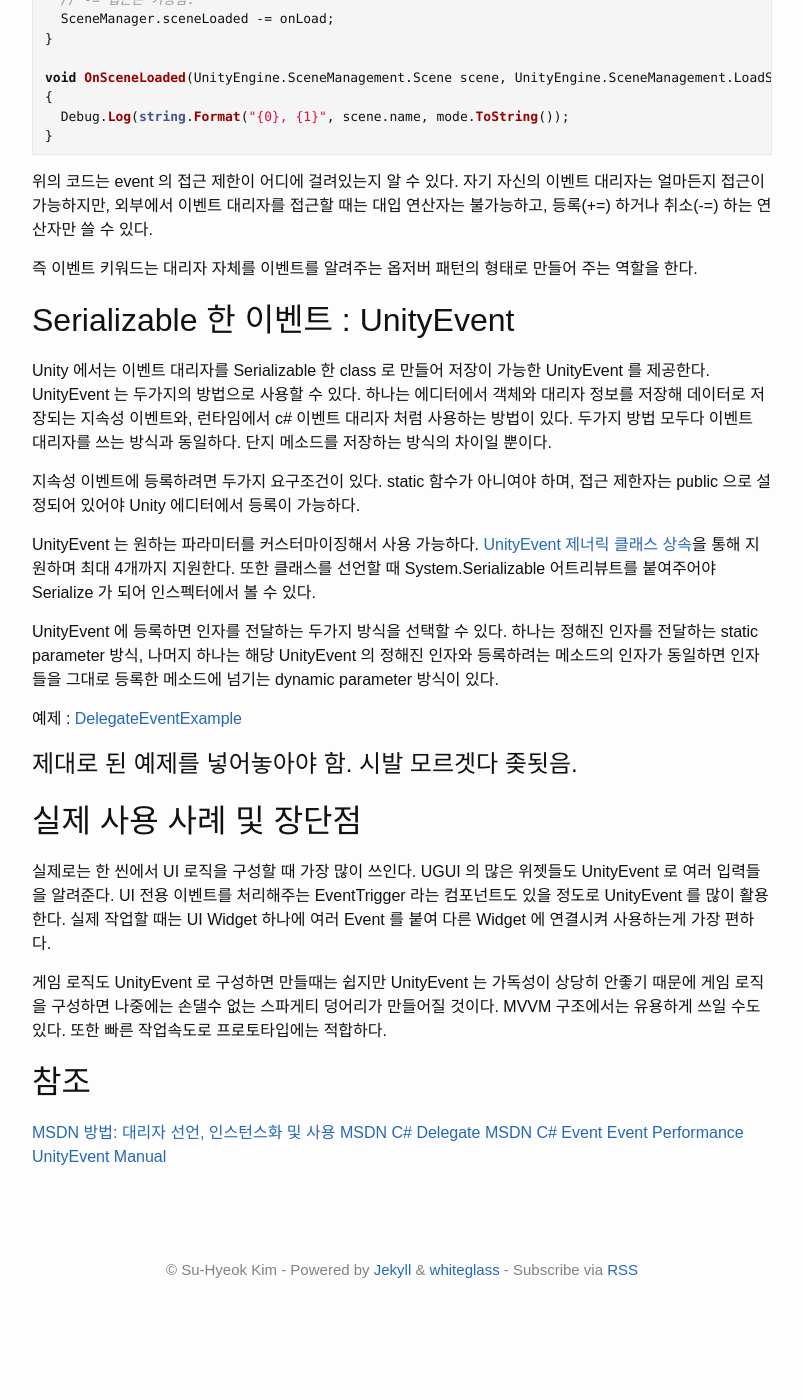
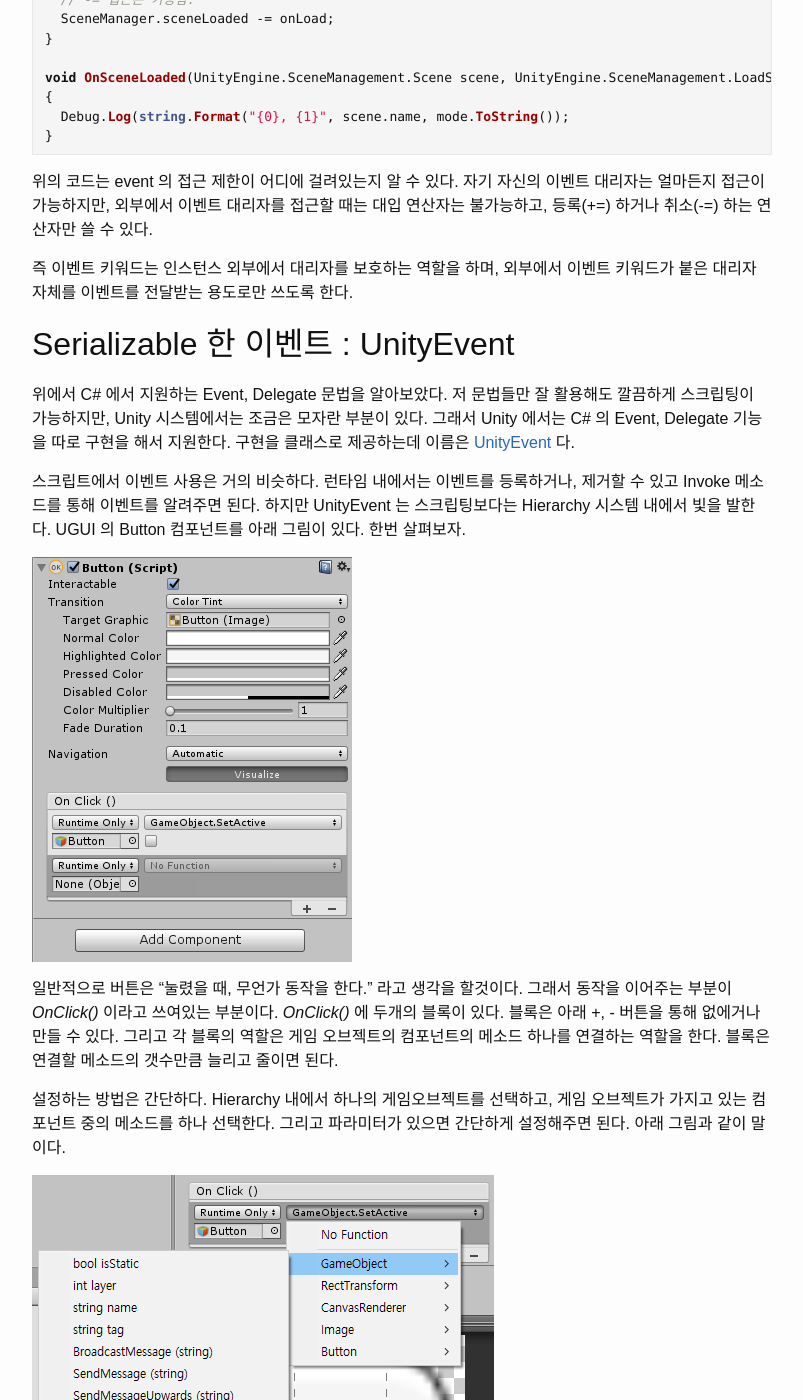
Before and after one commit to suhyeokkim/suhyeokkim.github.io, a Jekyll site: the page built from _posts/2017-04-02-unity-event-handling.md, in a window 1280 px wide and 1400 px high, scrolled down 2015 px. Shown: the whole window, without its empty margins (238-1041 px from the left). Built offline with Jekyll 4.4.1, drawn with Linux system fonts in a browser that asks for light colours; comment, search, counter and statistics services are not loaded; before the commit the page ends 3341 px from its top, so only the background shows below that; some of the changed text lies outside the part shown.

Commit message:
Update post - event handling

```diff
--- a/_posts/2017-04-02-unity-event-handling.md
+++ b/_posts/2017-04-02-unity-event-handling.md
@@ -105,32 +105,48 @@ void OnSceneLoaded(UnityEngine.SceneManagement.Scene scene, UnityEngine.SceneMan
 
 위의 코드는 event 의 접근 제한이 어디에 걸려있는지 알 수 있다. 자기 자신의 이벤트 대리자는 얼마든지 접근이 가능하지만, 외부에서 이벤트 대리자를 접근할 때는 대입 연산자는 불가능하고, 등록(+=) 하거나 취소(-=) 하는 연산자만 쓸 수 있다.
 
-즉 이벤트 키워드는 대리자 자체를 이벤트를 알려주는 옵저버 패턴의 형태로 만들어 주는 역할을 한다.
+즉 이벤트 키워드는 인스턴스 외부에서 대리자를 보호하는 역할을 하며, 외부에서 이벤트 키워드가 붙은 대리자 자체를 이벤트를 전달받는 용도로만 쓰도록 한다.
 
 ## Serializable 한 이벤트 : UnityEvent
 
-Unity 에서는 이벤트 대리자를 Serializable 한 class 로 만들어 저장이 가능한 UnityEvent 를 제공한다. UnityEvent 는 두가지의 방법으로 사용할 수 있다. 하나는 에디터에서 객체와 대리자 정보를 저장해 데이터로 저장되는 지속성 이벤트와, 런타임에서 c# 이벤트 대리자 처럼 사용하는 방법이 있다. 두가지 방법 모두다 이벤트 대리자를 쓰는 방식과 동일하다. 단지 메소드를 저장하는 방식의 차이일 뿐이다.
+위에서 C# 에서 지원하는 Event, Delegate 문법을 알아보았다. 저 문법들만 잘 활용해도 깔끔하게 스크립팅이 가능하지만, Unity 시스템에서는 조금은 모자란 부분이 있다. 그래서 Unity 에서는 C# 의 Event, Delegate 기능을 따로 구현을 해서 지원한다. 구현을 클래스로 제공하는데 이름은 [UnityEvent](https://docs.unity3d.com/ScriptReference/Events.UnityEvent.html) 다.
 
-지속성 이벤트에 등록하려면 두가지 요구조건이 있다. static 함수가 아니여야 하며, 접근 제한자는 public 으로 설정되어 있어야 Unity 에디터에서 등록이 가능하다.
+스크립트에서 이벤트 사용은 거의 비슷하다. 런타임 내에서는 이벤트를 등록하거나, 제거할 수 있고 Invoke 메소드를 통해 이벤트를 알려주면 된다. 하지만 UnityEvent 는 스크립팅보다는 Hierarchy 시스템 내에서 빛을 발한다. UGUI 의 Button 컴포넌트를 아래 그림이 있다. 한번 살펴보자.
 
-UnityEvent 는 원하는 파라미터를 커스터마이징해서 사용 가능하다. [UnityEvent 제너릭 클래스 상속](https://docs.unity3d.com/ScriptReference/Events.UnityEvent_1.html)을 통해 지원하며 최대 4개까지 지원한다. 또한 클래스를 선언할 때 System.Serializable 어트리뷰트를 붙여주어야 Serialize 가 되어 인스펙터에서 볼 수 있다.
+![inspector](/images/eventhandling-inspector.png)
 
-UnityEvent 에 등록하면 인자를 전달하는 두가지 방식을 선택할 수 있다. 하나는 정해진 인자를 전달하는 static parameter 방식, 나머지 하나는 해당 UnityEvent 의 정해진 인자와 등록하려는 메소드의 인자가 동일하면 인자들을 그대로 등록한 메소드에 넘기는 dynamic parameter 방식이 있다.
+일반적으로 버튼은 "눌렸을 때, 무언가 동작을 한다." 라고 생각을 할것이다. 그래서 동작을 이어주는 부분이 _OnClick()_ 이라고 쓰여있는 부분이다. _OnClick()_ 에 두개의 블록이 있다. 블록은 아래 +, - 버튼을 통해 없에거나 만들 수 있다. 그리고 각 블록의 역할은 게임 오브젝트의 컴포넌트의 메소드 하나를 연결하는 역할을 한다. 블록은 연결할 메소드의 갯수만큼 늘리고 줄이면 된다.
 
-예제 : [DelegateEventExample]({{ site.url }}/assets/examples/DelegateEventExample.zip)
+설정하는 방법은 간단하다. Hierarchy 내에서 하나의 게임오브젝트를 선택하고, 게임 오브젝트가 가지고 있는 컴포넌트 중의 메소드를 하나 선택한다. 그리고 파라미터가 있으면 간단하게 설정해주면 된다. 아래 그림과 같이 말이다.
 
-# 제대로 된 예제를 넣어놓아야 함. 시발 모르겟다 좆됫음.
+![inspector](/images/eventhandling-inspector-select-method.png)
+
+이렇게 메소드를 등록하면된다. 그런데 UnityEvent 에 등록할 수 있는 메소드의 제한이 있다. 우선 static 함수가 아니여야 하며, 무조건 public 으로 접근제한자가 설정되어 있어야 한다. static 함수가 아니여야 하는건 실제 컴포넌트의 메소드를 호출한다는 컨셉인것 같고, 접근제한자가 public 이여야 하는건 스크립트의 유연함을 위해 그런듯 하다.
+
+그런데 사용하다보면 조금 의문이 드는점이 있다. [UnityEvent](https://docs.unity3d.com/ScriptReference/Events.UnityEvent.html) 에서 정의된 _AddListener/RemoveListener_ 와 인스펙터에서 설정해준 정보들이 다르게 취급되는 것처럼 보인다.
+
+사실 UnityEvent 에서는 메소드 등록 정보를 두개로 나누어서 관리한다.
+
+하나는 인스펙터에서 설정해준 persistant listner(지속성 리스너), 하나는 non-persistant listener(비지속성 리스너) 로 구분을 한다. 인스펙터에서 설정해준 값들은 지속성 리스너로 취급하며 런타임에서는 수정이 불가능하다. Unity 프로젝트안에 저장된(직렬화된) 데이터들이라서 런타임에서는 수정이 불가능 하기 때문이다.(에디터에서는 가능하다)
+
+그리고 UnityEvent 클래스에 직접 정의된 _AddListener/RemoveListener_ 은 비지속성 리스너를 취급하는 메소드다. 이들은 런타임에서 등록, 제거가 가능하다. 하지만 지속되지 않는(저장되지 않는) 리스너로 위에서 설명한 C# event, delgate 문법과 같은 기능을 한다.
+
+파라미터 설정도 사용자 마음대로 설정할수 있다. 자세한 설정 방법은 [UnityEvent](https://docs.unity3d.com/ScriptReference/Events.UnityEvent_1.html) 를 참조하면 된다.
 
 ## 실제 사용 사례 및 장단점
 
-실제로는 한 씬에서 UI 로직을 구성할 때 가장 많이 쓰인다. UGUI 의 많은 위젯들도 UnityEvent 로 여러 입력들을 알려준다. UI 전용 이벤트를 처리해주는 EventTrigger 라는 컴포넌트도 있을 정도로 UnityEvent 를 많이 활용한다. 실제 작업할 때는 UI Widget 하나에 여러 Event 를 붙여 다른 Widget 에 연결시켜 사용하는게 가장 편하다.
+보통 빠르게 게임 로직을 작업해야 할때나, UI 로직을 구성할 때 가장 많이 쓰인다. UGUI 의 많은 위젯들도 UnityEvent 를 사용하고 심지어 UI 전용 이벤트를 처리해주는 EventTrigger 라는 컴포넌트도 있을 정도로 UnityEvent 를 많이 활용한다.
 
-게임 로직도 UnityEvent 로 구성하면 만들때는 쉽지만 UnityEvent 는 가독성이 상당히 안좋기 때문에 게임 로직을 구성하면 나중에는 손댈수 없는 스파게티 덩어리가 만들어질 것이다. MVVM 구조에서는 유용하게 쓰일 수도 있다. 또한 빠른 작업속도로 프로토타입에는 적합하다.
+게임 로직도 UnityEvent 로 구성하면 만들때는 쉽지만 UnityEvent 는 가독성이 상당히 안좋기 때문에 복잡한 게임 로직을 구성하면 나중에는 손댈수 없는 스파게티 코드도 아닌 덩어리가 만들어질 것이다. 하지만 간단한 게임 로직이나, 프로토타이핑에는 매우 적합하다. 그리고 개인적으로 제일 좋은 것은 이벤트를 연결하는 코드를 관리하지 않아서 좋다.
+
+간단한 예제를 만들어 보았다. Unity 에서 보통 처음으로 보게되는 예제 Roll-a-ball 을 C# event 와 UnityEvent 를 사용해 만들어 보았다.
+
+링크 : [Extended-Roll-a-Ball](https://github.com/hrmrzizon/Extended-Roll-a-Ball)
 
 ## 참조
 
-[MSDN 방법: 대리자 선언, 인스턴스화 및 사용](https://msdn.microsoft.com/ko-kr/library/ms173176.aspx)
-[MSDN C# Delegate](https://msdn.microsoft.com/ko-kr/library/ms173172.aspx)
-[MSDN C# Event](https://msdn.microsoft.com/ko-kr/library/awbftdfh.aspx)
-[Event Performance](http://jacksondunstan.com/articles/3335)
-[UnityEvent Manual](https://docs.unity3d.com/kr/current/Manual/UnityEvents.html)
+- [MSDN 방법: 대리자 선언, 인스턴스화 및 사용](https://msdn.microsoft.com/ko-kr/library/ms173176.aspx)
+- [MSDN C# Delegate](https://msdn.microsoft.com/ko-kr/library/ms173172.aspx)
+- [MSDN C# Event](https://msdn.microsoft.com/ko-kr/library/awbftdfh.aspx)
+- [Event Performance](http://jacksondunstan.com/articles/3335)
+- [UnityEvent Manual](https://docs.unity3d.com/kr/current/Manual/UnityEvents.html)
```
Also changed, not shown: _posts/2017-03-31-garbage-collection-in-unity.md (+2 -0 lines), _posts/2017-03-31-unity-gameobject-communication.md (+1 -0 lines), edu.md (+8 -8 lines), images/eventhandling-inspector-select-method.png (added), images/eventhandling-inspector.png (added).
